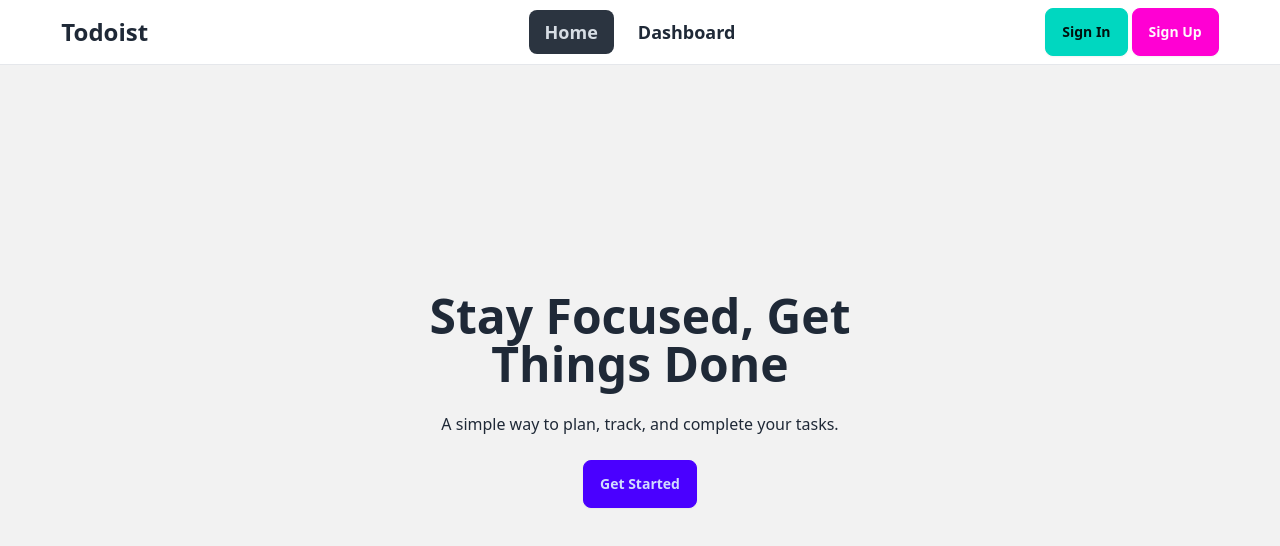
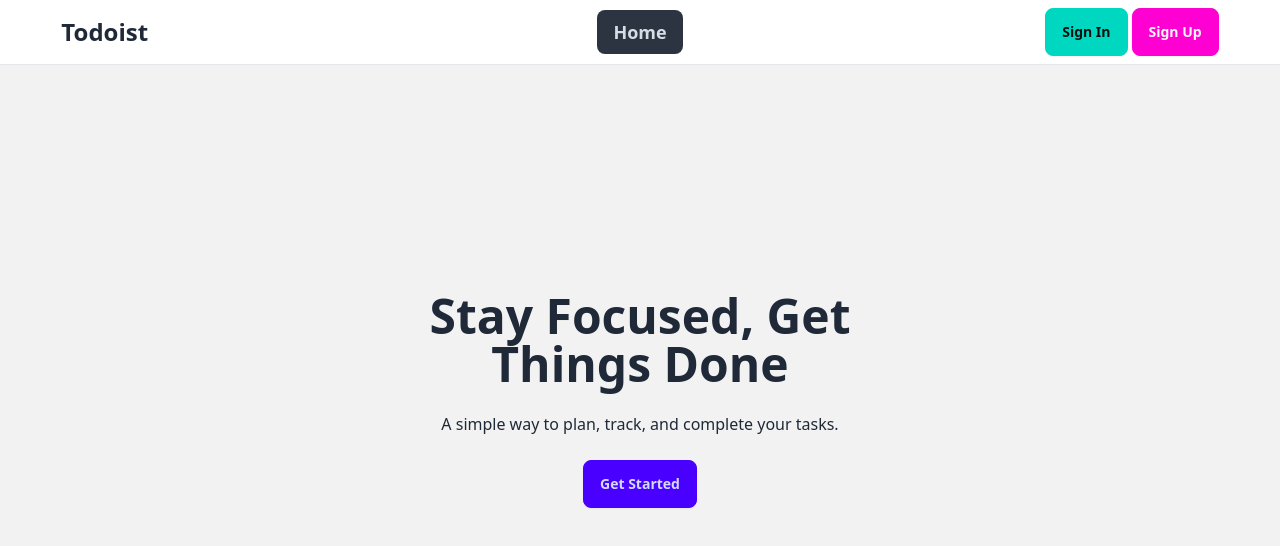
Before and after one commit to adnansyed101/todoist-client, a React (Vite) app: page / in a window 1280 px wide. Shown: the top 546 px of the page. Built offline with nearby package versions, Linux system fonts and the light colour scheme; no server answers.

Commit message:
Show dashboard if user is logged in.

```diff
--- a/src/components/Navbar.jsx
+++ b/src/components/Navbar.jsx
@@ -1,8 +1,10 @@
 import { Link, NavLink } from "react-router-dom";
 import { FaBars } from "react-icons/fa";
 import NavbarOptions from "./NavbarOptions";
+import useAuth from "../hooks/useAuth";
 
 const Navbar = () => {
+  const { user } = useAuth();
   const links = (
     <>
       <li>
@@ -10,11 +12,13 @@ const Navbar = () => {
           Home
         </NavLink>
       </li>
-      <li>
-        <NavLink to="/dashboard/addTask" className="font-semibold text-lg">
-          Dashboard
-        </NavLink>
-      </li>
+      {user && user?.email && (
+        <li>
+          <NavLink to="/dashboard/addTask" className="font-semibold text-lg">
+            Dashboard
+          </NavLink>
+        </li>
+      )}
     </>
   );
 
```
